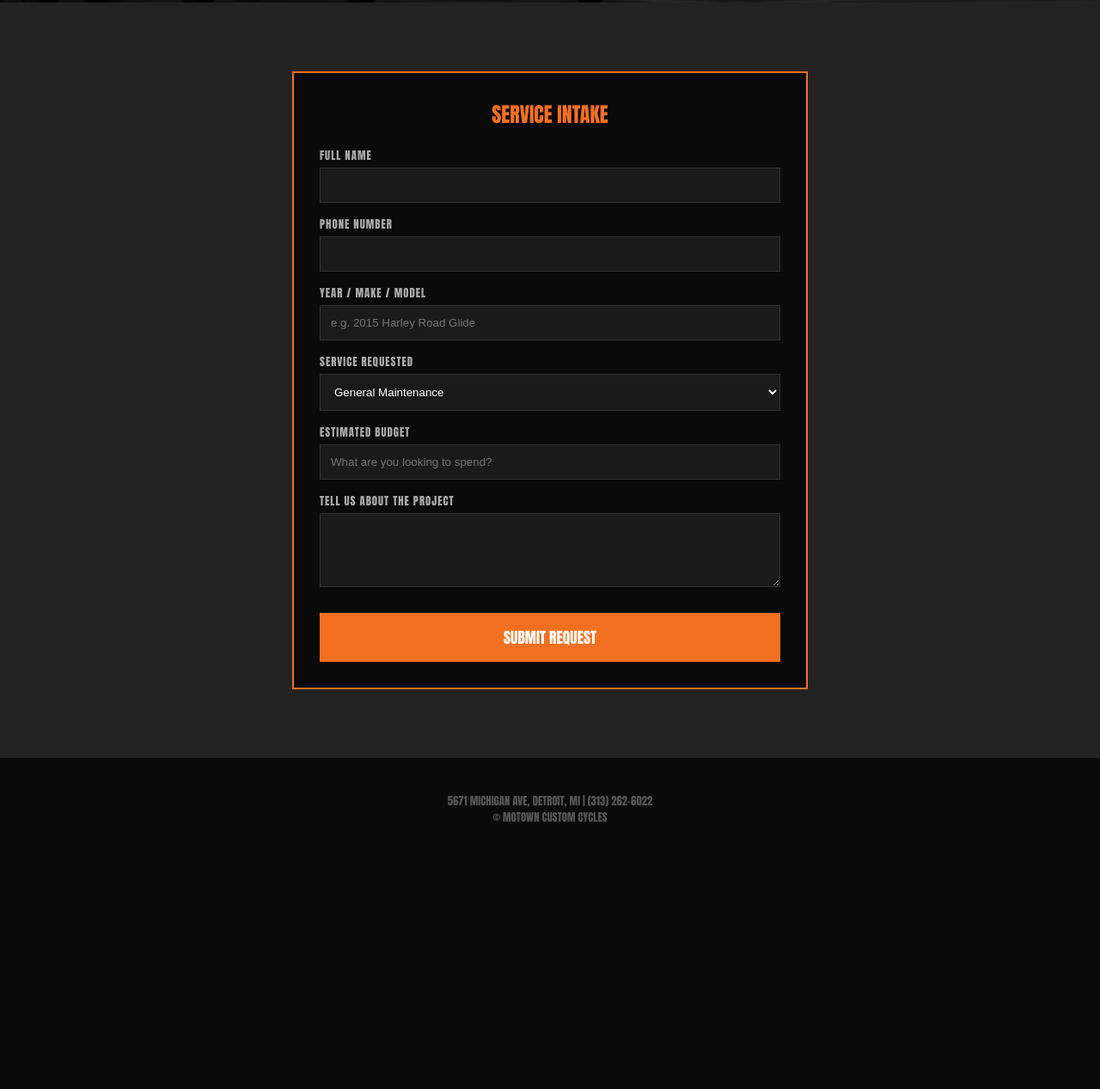
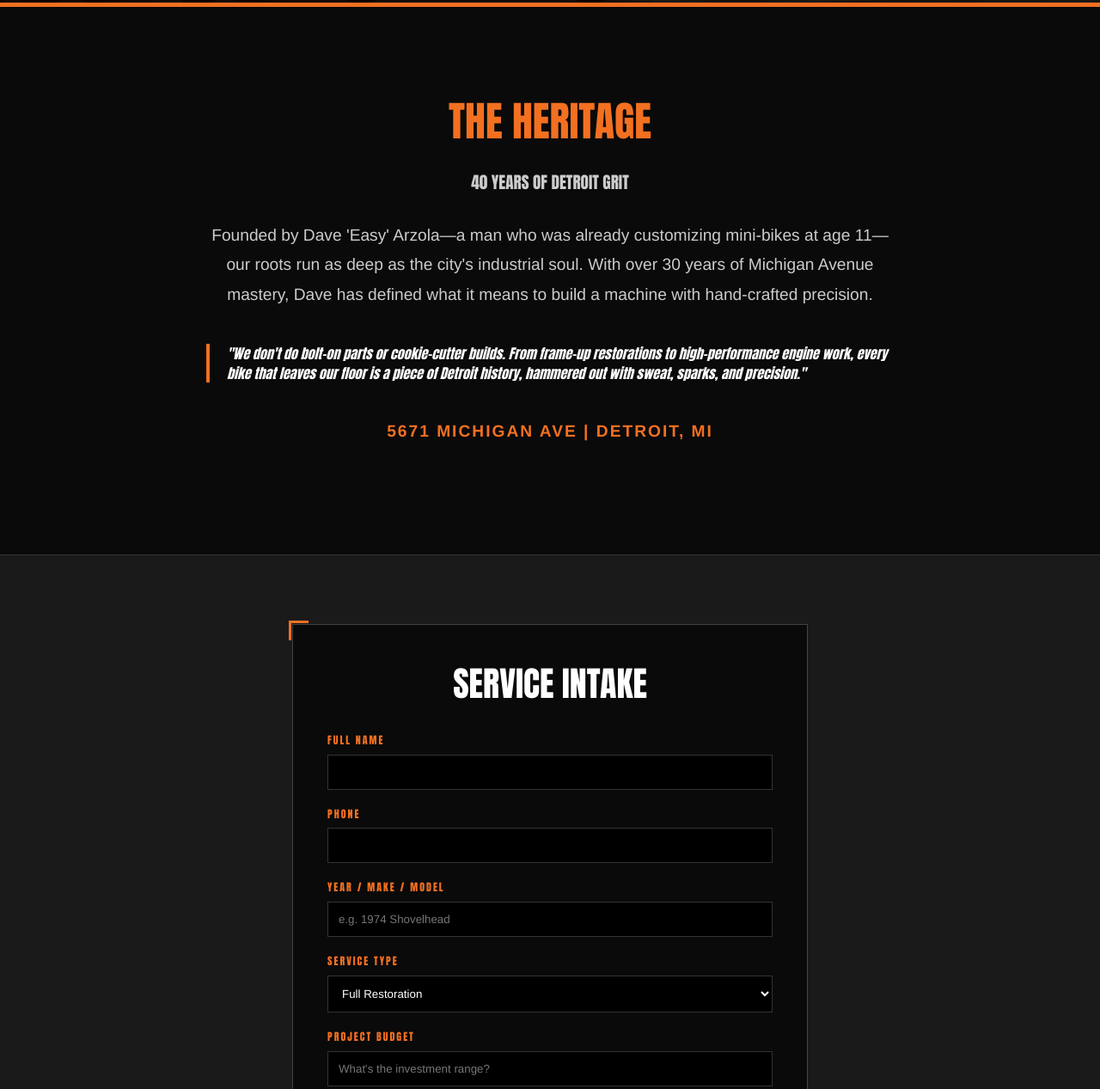
Before and after one commit to jbiheartradio-beep/motown-site, a plain HTML site: page index.html in a window 1280 px wide. Shown: the part 797-2064 px from the top of the page at 86% size. Before the commit the page ends 1797 px from the top, so only its background shows below. Drawn offline with Linux system fonts and the light colour scheme.

Commit message:
Update index.html

```diff
--- a/index.html
+++ b/index.html
@@ -3,41 +3,49 @@
 <head>
     <meta charset="UTF-8">
     <meta name="viewport" content="width=device-width, initial-scale=1.0">
-    <title>Motown Custom Cycles | Detroit Heritage</title>
+    <title>Motown Custom Cycles | Dave 'Easy' Arzola</title>
     <link href="https://cdnjs.cloudflare.com/ajax/libs/font-awesome/6.0.0/css/all.min.css" rel="stylesheet">
     <style>
-        :root { --primary: #f37021; --dark: #0a0a0a; --grey: #222; }
+        :root { --primary: #f37021; --dark: #0a0a0a; --grey: #1a1a1a; }
         * { margin: 0; padding: 0; box-sizing: border-box; font-family: 'Impact', 'Arial Black', sans-serif; }
-        body { background-color: var(--dark); color: white; scroll-behavior: smooth; }
+        body { background-color: var(--dark); color: white; scroll-behavior: smooth; line-height: 1.4; }
 
-        /* Facebook Link in Top Left */
-        .fb-top { position: fixed; top: 15px; left: 20px; z-index: 1000; color: white; text-decoration: none; font-size: 0.9rem; background: rgba(0,0,0,0.6); padding: 5px 10px; border-radius: 3px; border: 1px solid var(--primary); }
+        /* Facebook Link */
+        .fb-top { position: fixed; top: 15px; left: 20px; z-index: 1000; color: white; text-decoration: none; font-size: 0.8rem; background: rgba(0,0,0,0.8); padding: 8px 15px; border-radius: 2px; border: 1px solid var(--primary); letter-spacing: 1px; }
         .fb-top:hover { background: var(--primary); }
 
-        /* Hero Section */
+        /* Hero */
         header {
             height: 100vh;
-            background: linear-gradient(rgba(0,0,0,0.2), rgba(0,0,0,0.85)), url('motown_bikes.jpg') center/cover no-repeat;
+            background: linear-gradient(rgba(0,0,0,0.2), rgba(0,0,0,0.9)), url('motown_bikes.jpg') center/cover no-repeat;
             display: flex; flex-direction: column; justify-content: center; align-items: center; text-align: center;
+            padding: 20px;
         }
-        header h1 { font-size: clamp(3rem, 10vw, 6rem); text-transform: uppercase; line-height: 0.8; letter-spacing: -2px; }
+        header h1 { font-size: clamp(3.5rem, 12vw, 7rem); text-transform: uppercase; line-height: 0.8; letter-spacing: -2px; }
         .accent { color: var(--primary); }
-        .tagline { color: var(--primary); font-size: 1.5rem; margin-top: 20px; text-transform: uppercase; }
+
+        /* About Section */
+        .about-section { padding: 100px 10%; background: var(--dark); text-align: center; border-top: 5px solid var(--primary); }
+        .about-content { max-width: 800px; margin: 0 auto; }
+        .about-section h2 { font-size: 3rem; margin-bottom: 20px; color: var(--primary); }
+        .about-section p { font-family: 'Helvetica', sans-serif; font-size: 1.2rem; color: #ccc; margin-bottom: 25px; line-height: 1.8; }
+        .quote { font-style: italic; color: white; border-left: 4px solid var(--primary); padding-left: 20px; text-align: left; margin: 40px 0; }
 
         /* Form Section */
-        .form-section { padding: 80px 10%; background: var(--grey); }
-        .form-container { max-width: 600px; margin: 0 auto; background: var(--dark); padding: 30px; border: 2px solid var(--primary); }
-        .form-container h2 { margin-bottom: 20px; text-align: center; color: var(--primary); }
+        .form-section { padding: 80px 10%; background: var(--grey); border-top: 1px solid #333; }
+        .form-container { max-width: 600px; margin: 0 auto; background: var(--dark); padding: 40px; border: 1px solid #444; position: relative; }
+        .form-container::before { content: ""; position: absolute; top: -5px; left: -5px; width: 20px; height: 20px; border-top: 3px solid var(--primary); border-left: 3px solid var(--primary); }
+        .form-container h2 { margin-bottom: 30px; text-align: center; font-size: 2.5rem; }
 
-        .form-group { margin-bottom: 15px; text-align: left; }
-        label { display: block; margin-bottom: 5px; font-size: 0.8rem; letter-spacing: 1px; color: #aaa; }
-        input, select, textarea { width: 100%; padding: 12px; background: #1a1a1a; border: 1px solid #333; color: white; font-family: sans-serif; }
+        .form-group { margin-bottom: 20px; text-align: left; }
+        label { display: block; margin-bottom: 8px; font-size: 0.75rem; letter-spacing: 2px; color: var(--primary); text-transform: uppercase; }
+        input, select, textarea { width: 100%; padding: 12px; background: #000; border: 1px solid #333; color: white; font-family: 'Helvetica', sans-serif; border-radius: 0; }
         input:focus { border-color: var(--primary); outline: none; }
 
-        .submit-btn { width: 100%; background: var(--primary); color: white; padding: 15px; border: none; font-weight: bold; cursor: pointer; text-transform: uppercase; font-size: 1.1rem; margin-top: 10px; }
+        .submit-btn { width: 100%; background: var(--primary); color: white; padding: 20px; border: none; font-weight: bold; cursor: pointer; text-transform: uppercase; font-size: 1.2rem; transition: 0.3s; }
         .submit-btn:hover { background: white; color: var(--primary); }
 
-        footer { text-align: center; padding: 40px; font-size: 0.8rem; color: #555; }
+        footer { text-align: center; padding: 60px 20px; background: #000; color: #666; font-size: 0.9rem; border-top: 1px solid #222; }
     </style>
 </head>
 <body>
@@ -45,53 +53,66 @@
     <a href="https://www.facebook.com/motowncustomcycles" class="fb-top" target="_blank"><i class="fab fa-facebook"></i> FACEBOOK</a>
 
     <header>
-        <p style="letter-spacing: 4px; color: #aaa;">40 YEARS OF HERITAGE</p>
+        <p style="letter-spacing: 8px; color: #aaa; margin-bottom: 10px;">EST. 1992</p>
         <h1>DETROIT BRED<br><span class="accent">BUILT TO LAST</span></h1>
-        <p class="tagline">Custom Fabrication & Service</p>
+        <p style="color:var(--primary); font-size: 1.4rem; margin-top: 20px; letter-spacing: 3px;">PRECISION GRIT BY DAVE 'EASY' ARZOLA</p>
     </header>
+
+    <section class="about-section">
+        <div class="about-content">
+            <h2>THE <span class="accent">HERITAGE</span></h2>
+            <p><strong>40 YEARS OF DETROIT GRIT</strong></p>
+            <p>Founded by Dave 'Easy' Arzola—a man who was already customizing mini-bikes at age 11—our roots run as deep as the city's industrial soul. With over 30 years of Michigan Avenue mastery, Dave has defined what it means to build a machine with hand-crafted precision.</p>
+
+            <div class="quote">
+                "We don't do bolt-on parts or cookie-cutter builds. From frame-up restorations to high-performance engine work, every bike that leaves our floor is a piece of Detroit history, hammered out with sweat, sparks, and precision."
+            </div>
+
+            <p style="color: var(--primary); font-weight: bold; letter-spacing: 2px;">5671 MICHIGAN AVE | DETROIT, MI</p>
+        </div>
+    </section>
 
     <section class="form-section">
         <div class="form-container">
             <h2>SERVICE INTAKE</h2>
-            <form action="https://formspree.io/f/YOUR_ID_HERE" method="POST">
+            <form action="#" method="POST">
                 <div class="form-group">
                     <label>FULL NAME</label>
                     <input type="text" name="name" required>
                 </div>
                 <div class="form-group">
-                    <label>PHONE NUMBER</label>
+                    <label>PHONE</label>
                     <input type="tel" name="phone" required>
                 </div>
                 <div class="form-group">
                     <label>YEAR / MAKE / MODEL</label>
-                    <input type="text" name="bike" placeholder="e.g. 2015 Harley Road Glide" required>
+                    <input type="text" name="bike" placeholder="e.g. 1974 Shovelhead" required>
                 </div>
                 <div class="form-group">
-                    <label>SERVICE REQUESTED</label>
+                    <label>SERVICE TYPE</label>
                     <select name="service">
-                        <option value="General Service">General Maintenance</option>
-                        <option value="Custom Fabrication">Custom Fabrication</option>
-                        <option value="Engine Work">Engine Build/Performance</option>
-                        <option value="Paint/Cosmetic">Custom Paint</option>
-                        <option value="Other">Other</option>
+                        <option value="Restoration">Full Restoration</option>
+                        <option value="Fabrication">Custom Fabrication</option>
+                        <option value="Engine">Performance Engine Work</option>
+                        <option value="General">General Service</option>
                     </select>
                 </div>
                 <div class="form-group">
-                    <label>ESTIMATED BUDGET</label>
-                    <input type="text" name="budget" placeholder="What are you looking to spend?">
+                    <label>PROJECT BUDGET</label>
+                    <input type="text" name="budget" placeholder="What's the investment range?">
                 </div>
                 <div class="form-group">
-                    <label>TELL US ABOUT THE PROJECT</label>
-                    <textarea name="message" rows="4"></textarea>
+                    <label>THE PROJECT GOAL</label>
+                    <textarea name="message" rows="4" placeholder="Tell Dave what you're looking to build..."></textarea>
                 </div>
-                <button type="submit" class="submit-btn">SUBMIT REQUEST</button>
+                <button type="submit" class="submit-btn">SUBMIT TO THE SHOP</button>
             </form>
         </div>
     </section>
 
     <footer>
-        <p>5671 MICHIGAN AVE, DETROIT, MI | (313) 262-6022</p>
-        <p>&copy; MOTOWN CUSTOM CYCLES</p>
+        <p>MOTOWN CUSTOM CYCLES &copy; 2026 | ALL RIGHTS RESERVED</p>
+        <p style="margin-top: 10px; letter-spacing: 2px;">(313) 262-6022</p>
     </footer>
 
 </body>
```
